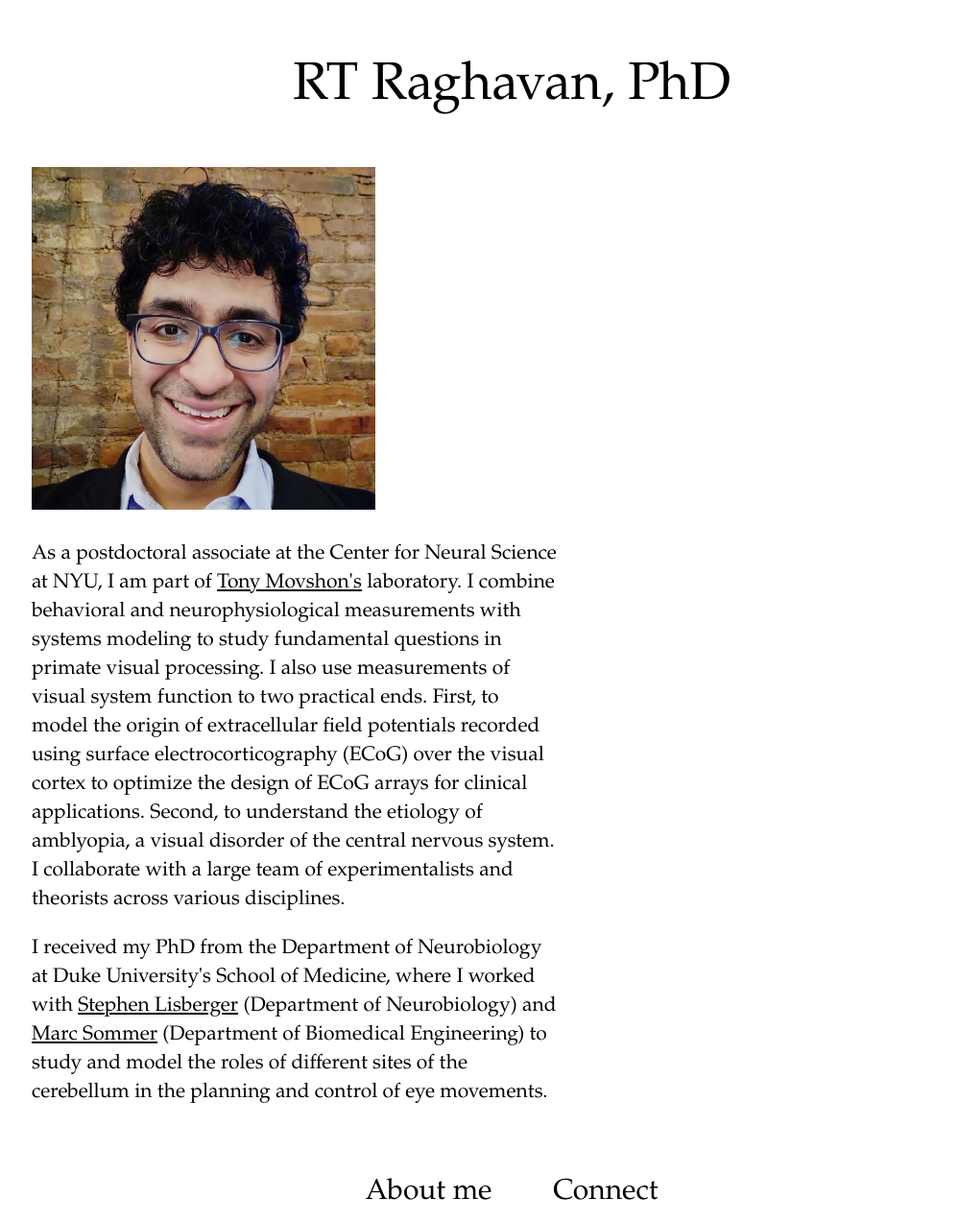
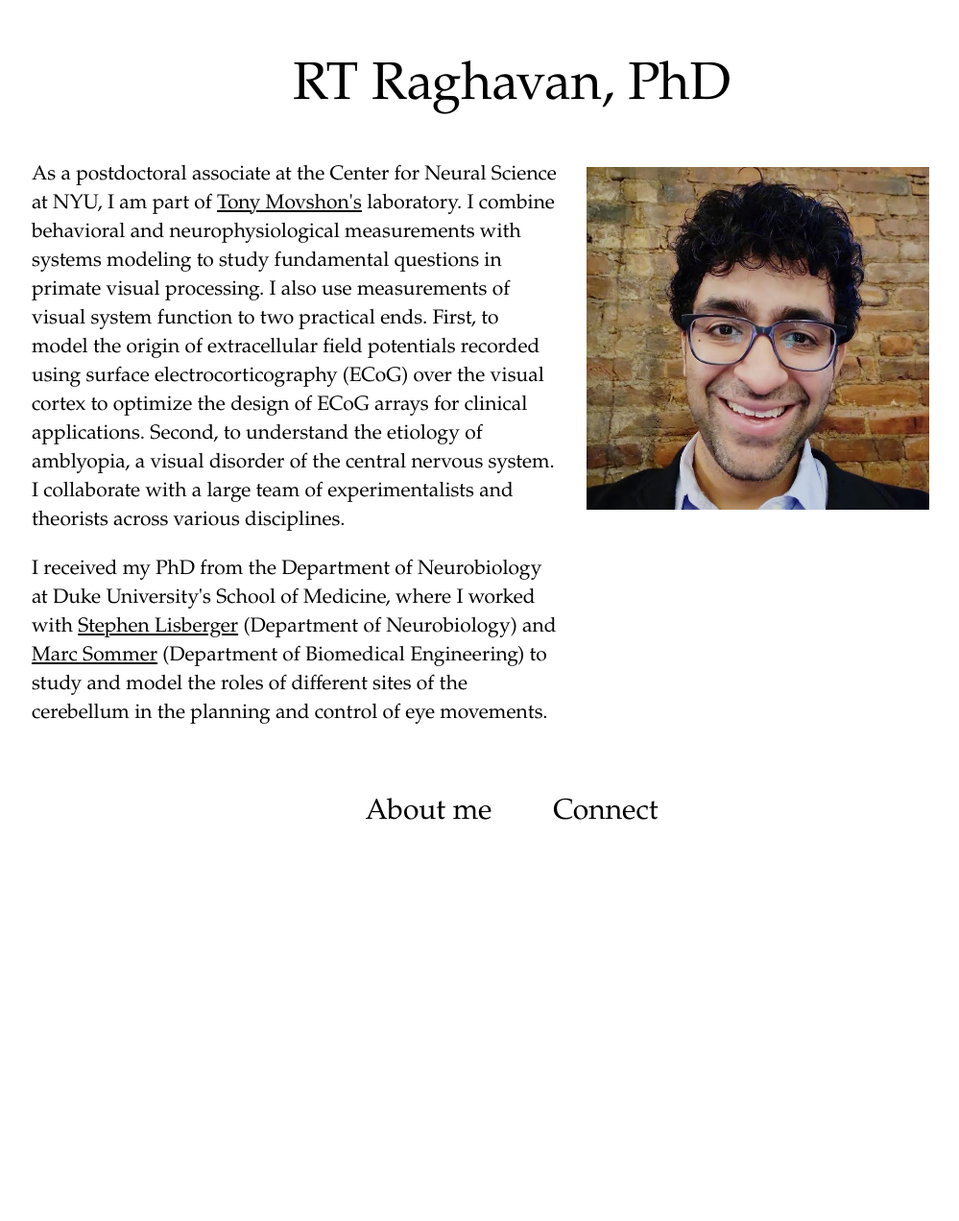
Before and after one commit to rtraghavan/rtraghavan.github.io, a Jekyll site: the page built from index.html, in a window 1280 px wide. Shown: the whole page at 96% size, without its empty margins (187-1186 px from the left). Built offline with Jekyll 4.4.1, drawn with Linux system fonts in a browser that asks for light colours; after the commit the page ends 900 px from its top, so only the background shows below that.

Commit message:
fixing centering of image

```diff
--- a/index.html
+++ b/index.html
@@ -8,9 +8,10 @@ layout: default
 
 
 <section>
-  <p class="flex-container">
+
+  <p>
     <span class="marginnote">
-      <img src="img/pic.jpg" alt="Description of the image">
+      <img src="img/pic.jpg">
     </span>
     {% include About_Me.md %}
   </p>
```
